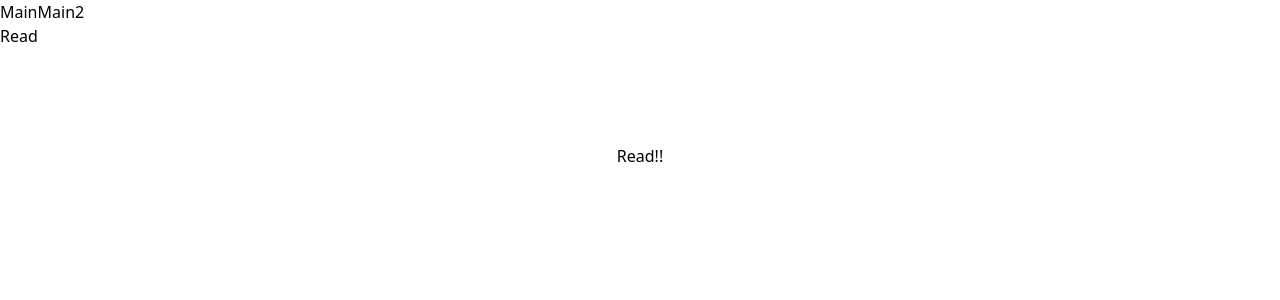
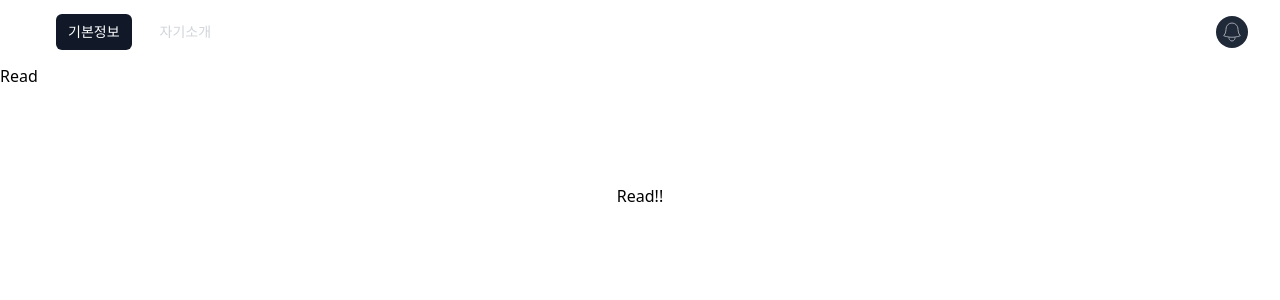
Before and after one commit to parkSujinSeoul/ResumeOfNext, a Next.js app: page /resume/basicInfo in a window 1280 px wide. Shown: the top 300 px of the page. Built offline with nearby package versions, Linux system fonts and the light colour scheme.

Commit message:
[feat] Navigation 버튼 디자인 적용

```diff
--- a/src/container/navigator/LNB.tsx
+++ b/src/container/navigator/LNB.tsx
@@ -4,13 +4,65 @@
 export default function Home() {
   const router = useRouter();
   return (
-    <span>
-      <button type="button" onClick={() => router.push('/')}>
-        Main
-      </button>
-      <button type="button" onClick={() => router.push('/resume/basicInfo')}>
-        Main2
-      </button>
-    </span>
+    <nav>
+      <div className="mx-auto max-w-7xl px-2 sm:px-6 lg:px-8">
+        <div className="relative flex h-16 items-center justify-between">
+          <div className="flex flex-1 items-center justify-center sm:items-stretch sm:justify-start">
+            <div className="hidden sm:ml-6 sm:block">
+              <div className="flex space-x-4">
+                <a
+                  href="/"
+                  className="bg-gray-900 text-white rounded-md px-3 py-2 text-sm font-medium"
+                  aria-current="page"
+                >
+                  기본정보
+                </a>
+                <a
+                  href="/resume/basicInfo"
+                  className="text-gray-300 hover:bg-gray-700 hover:text-white rounded-md px-3 py-2 text-sm font-medium"
+                >
+                  자기소개
+                </a>
+              </div>
+            </div>
+          </div>
+          <div className="absolute inset-y-0 right-0 flex items-center pr-2 sm:static sm:inset-auto sm:ml-6 sm:pr-0">
+            <button
+              type="button"
+              className="relative rounded-full bg-gray-800 p-1 text-gray-400 hover:text-white focus:outline-none focus:ring-2 focus:ring-white focus:ring-offset-2 focus:ring-offset-gray-800"
+            >
+              <span className="absolute -inset-1.5"></span>
+              <span className="sr-only">View notifications</span>
+              <svg
+                className="h-6 w-6"
+                fill="none"
+                viewBox="0 0 24 24"
+                stroke="currentColor"
+                aria-hidden="true"
+              >
+                <path d="M14.857 17.082a23.848 23.848 0 005.454-1.31A8.967 8.967 0 0118 9.75v-.7V9A6 6 0 006 9v.75a8.967 8.967 0 01-2.312 6.022c1.733.64 3.56 1.085 5.455 1.31m5.714 0a24.255 24.255 0 01-5.714 0m5.714 0a3 3 0 11-5.714 0" />
+              </svg>
+            </button>
+          </div>
+        </div>
+      </div>
+      <div className="sm:hidden" id="mobile-menu">
+        <div className="space-y-1 px-2 pb-3 pt-2">
+          <a
+            href="/"
+            className="bg-gray-900 text-white block rounded-md px-3 py-2 text-base font-medium"
+            aria-current="page"
+          >
+            기본정보
+          </a>
+          <a
+            href="/resume/basicInfo"
+            className="text-gray-300 hover:bg-gray-700 hover:text-white block rounded-md px-3 py-2 text-base font-medium"
+          >
+            자기소개
+          </a>
+        </div>
+      </div>
+    </nav>
   );
 }
```
